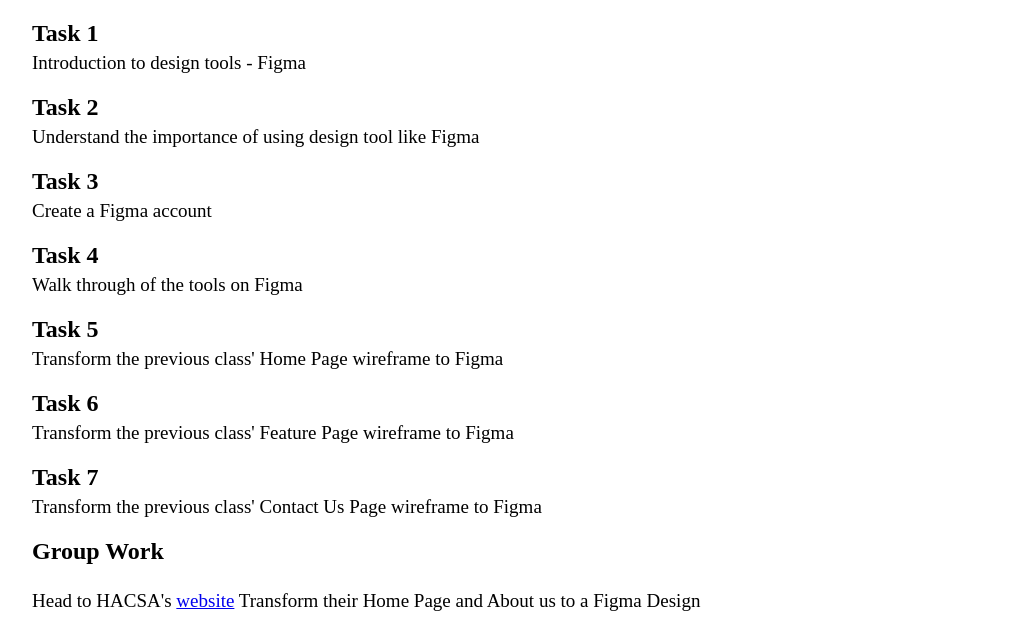
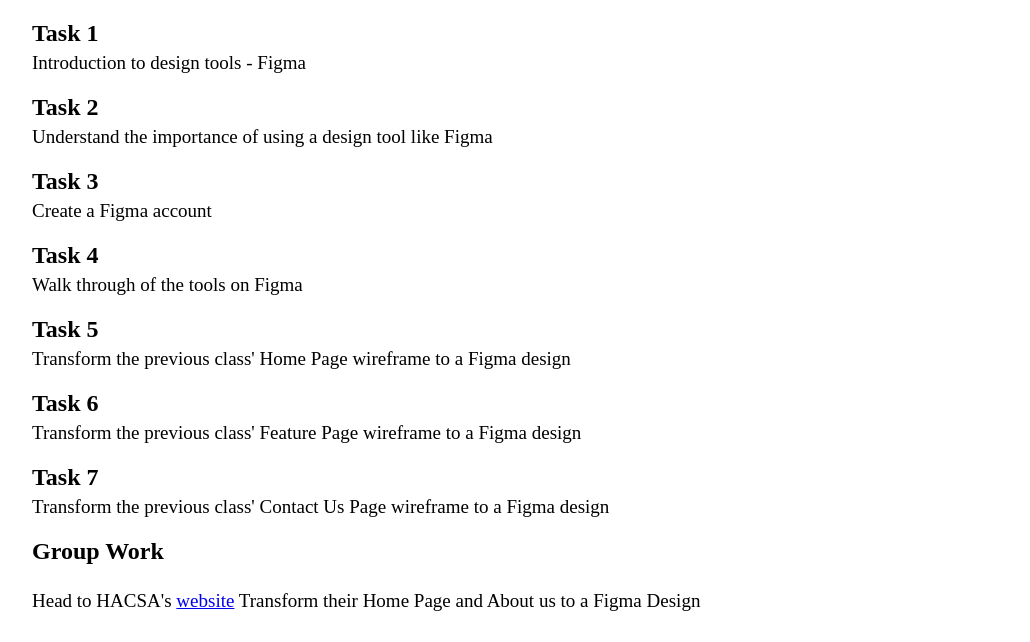
Before and after one commit to ElpeAJ/T4G_UIUX_Figma, a plain HTML site: page index.html in a window 1280 px wide. Shown: the part 158-800 px from the top of the page, without its empty margins (64-1094 px from the left). Drawn offline with Linux system fonts and the light colour scheme.

Commit message:
Fixed some grammar

```diff
--- a/index.html
+++ b/index.html
@@ -12,17 +12,17 @@
       <h3>Task 1</h3>
       <p>Introduction to design tools - Figma</p>
       <h3>Task 2</h3>
-      <p>Understand the importance of using design tool like Figma</p>
+      <p>Understand the importance of using a design tool like Figma</p>
       <h3>Task 3</h3>
       <p>Create a Figma account</p>
       <h3>Task 4</h3>
       <p>Walk through of the tools on Figma</p>
       <h3>Task 5</h3>
-      <p>Transform the previous class' Home Page wireframe to Figma</p>
+      <p>Transform the previous class' Home Page wireframe to a Figma design</p>
       <h3>Task 6</h3>
-      <p>Transform the previous class' Feature Page wireframe to Figma</p>
+      <p>Transform the previous class' Feature Page wireframe to a Figma design</p>
       <h3>Task 7</h3>
-      <p>Transform the previous class' Contact Us Page wireframe to Figma</p>
+      <p>Transform the previous class' Contact Us Page wireframe to a Figma design</p>
       <h3>Group Work</h3>
       <p></p>
       <p>Head to HACSA's <a href="https://thehacsa.org/">website</a> Transform their Home Page and About us to a Figma Design </p>
```
